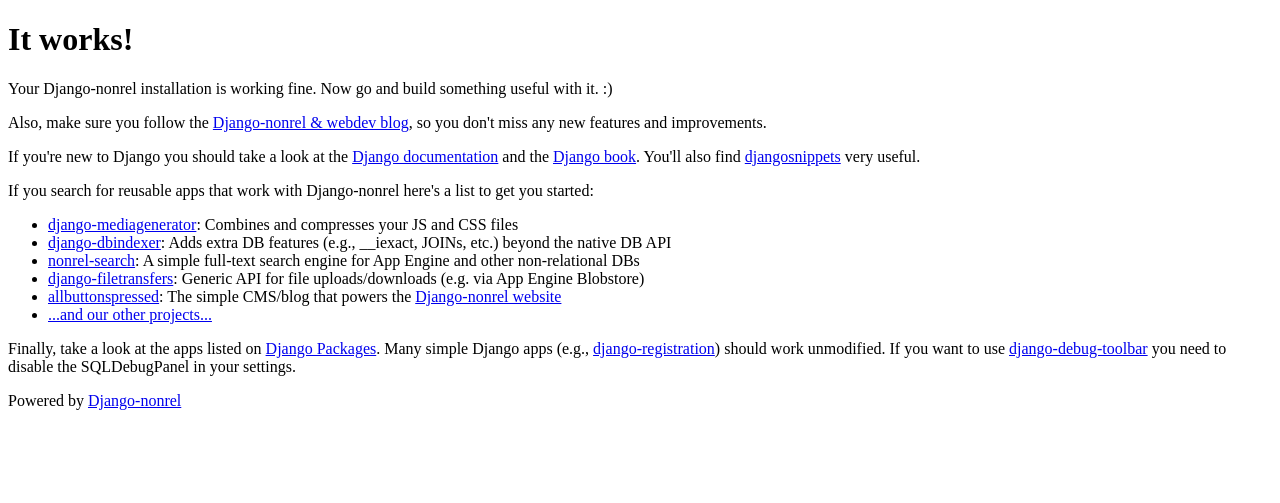
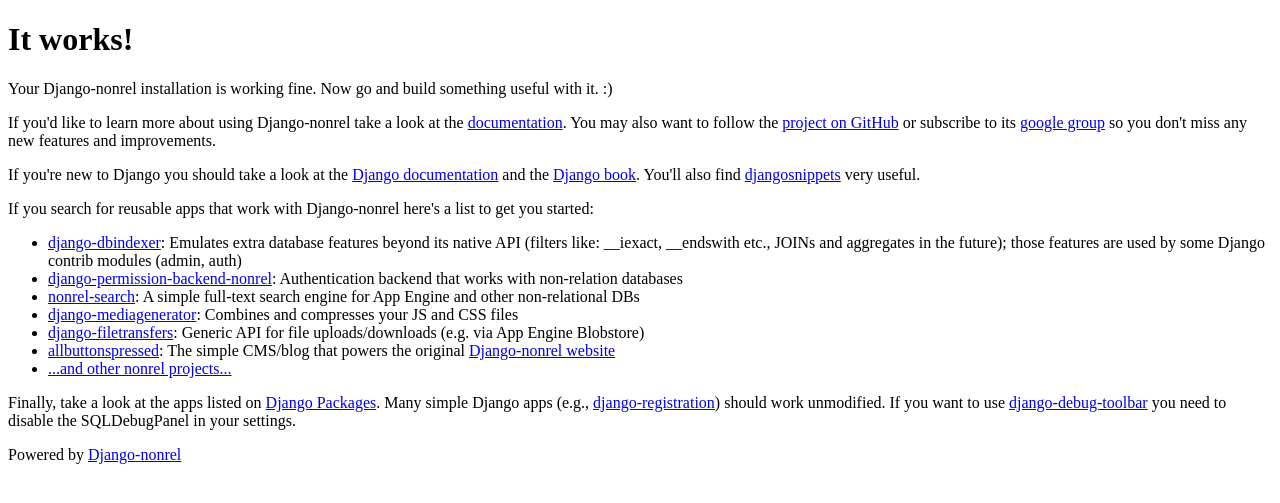
Before and after one commit to django-nonrel/django-testapp, a Django app: template templates/home.html in a window 1280 px wide. Shown: the part 26-529 px from the top of the page. Run offline with Django 3.2, Linux system fonts and the light colour scheme; the template is opened without the code that fills it, so the values that code supplies are empty; parts of the project's set-up code (start-up, migrations or seed data) failed here and were passed over.

Commit message:
Updated links and added permissions backend to modules list.

```diff
--- a/templates/base.html
+++ b/templates/base.html
@@ -44,7 +44,7 @@
     </div>
 
     <div id="footer">
-      <p>Powered by <a href="http://www.allbuttonspressed.com/projects/django-nonrel">Django-nonrel</a></p>
+      <p>Powered by <a href="https://github.com/django-nonrel">Django-nonrel</a></p>
     </div>
 
     {% block js %}
--- a/templates/home.html
+++ b/templates/home.html
@@ -4,23 +4,17 @@
 {% block content %}
 <h1>It works!</h1>
 <p>
-Your Django-nonrel installation is working fine.
-Now go and build something useful with it. :)
+Your Django-nonrel installation is working fine. Now go and build something useful with it. :)
 </p>
 
 <p>
-Also, make sure you follow the
-<a href="http://www.allbuttonspressed.com/blog/django">Django-nonrel &amp; webdev blog</a>,
-so you don't miss any new features and improvements.
+If you'd like to learn more about using Django-nonrel take a look at the <a href="http://readthedocs.org/docs/django-nonrel">documentation</a>.
+You may also want to follow the <a href="https://github.com/django-nonrel">project on GitHub</a> or subscribe to its <a href="https://groups.google.com/group/django-non-relational">google group</a> so you don't miss any new features and improvements.
 </p>
 
 <p>
-If you're new to Django you should take a look at the
-<a href="http://docs.djangoproject.com/en/dev/">Django documentation</a>
-and the
-<a href="http://www.djangobook.com/">Django book</a>.
-You'll also find <a href="http://djangosnippets.org/">djangosnippets</a>
-very useful.
+If you're new to Django you should take a look at the <a href="http://docs.djangoproject.com/">Django documentation</a> and the <a href="http://www.djangobook.com/">Django book</a>.
+You'll also find <a href="http://djangosnippets.org/">djangosnippets</a> very useful.
 </p>
 
 <p>
@@ -28,12 +22,13 @@
 </p>
 
 <ul>
-  <li><a href="http://www.allbuttonspressed.com/projects/django-mediagenerator">django-mediagenerator</a>: Combines and compresses your JS and CSS files</li>
-  <li><a href="http://www.allbuttonspressed.com/projects/django-dbindexer">django-dbindexer</a>: Adds extra DB features (e.g., __iexact, JOINs, etc.) beyond the native DB API</li>
-  <li><a href="http://www.allbuttonspressed.com/projects/nonrel-search">nonrel-search</a>: A simple full-text search engine for App Engine and other non-relational DBs</li>
-  <li><a href="http://www.allbuttonspressed.com/projects/django-filetransfers">django-filetransfers</a>: Generic API for file uploads/downloads (e.g. via App Engine Blobstore)</li>
-  <li><a href="http://www.allbuttonspressed.com/projects/allbuttonspressed">allbuttonspressed</a>: The simple CMS/blog that powers the <a href="http://www.allbuttonspressed.com">Django-nonrel website</a></li>
-  <li><a href="http://www.allbuttonspressed.com/projects">...and our other projects...</a></li>
+  <li><a href="https://github.com/django-nonrel/django-dbindexer">django-dbindexer</a>: Emulates extra database features beyond its native API (filters like: __iexact, __endswith etc., JOINs and aggregates in the future); those features are used by some Django contrib modules (admin, auth)</li>
+  <li><a href="https://github.com/django-nonrel/django-permission-backend-nonrel">django-permission-backend-nonrel</a>: Authentication backend that works with non-relation databases</li>
+  <li><a href="https://github.com/django-nonrel/nonrel-search">nonrel-search</a>: A simple full-text search engine for App Engine and other non-relational DBs</li>
+  <li><a href="http://readthedocs.org/docs/django-nonrel/en/latest/content/django-mediagenerator%20asset%20manager.html">django-mediagenerator</a>: Combines and compresses your JS and CSS files</li>
+  <li><a href="http://readthedocs.org/docs/django-nonrel/en/latest/content/django-filetransfers%20-%20File%20upload-download%20abstraction.html">django-filetransfers</a>: Generic API for file uploads/downloads (e.g. via App Engine Blobstore)</li>
+  <li><a href="http://readthedocs.org/docs/django-nonrel/en/latest/content/All%20Buttons%20Pressed%20-%20CMS%20&amp;%20blog%20for%20Django-nonrel.html">allbuttonspressed</a>: The simple CMS/blog that powers the original <a href="http://www.allbuttonspressed.com">Django-nonrel website</a></li>
+  <li><a href="https://github.com/django-nonrel">...and other nonrel projects...</a></li>
 </ul>
 
 <p>
```
